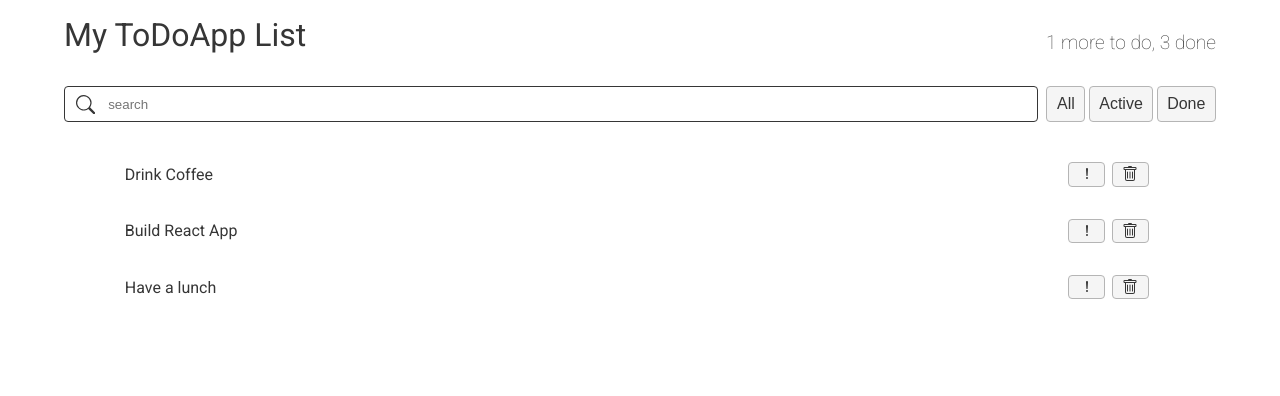
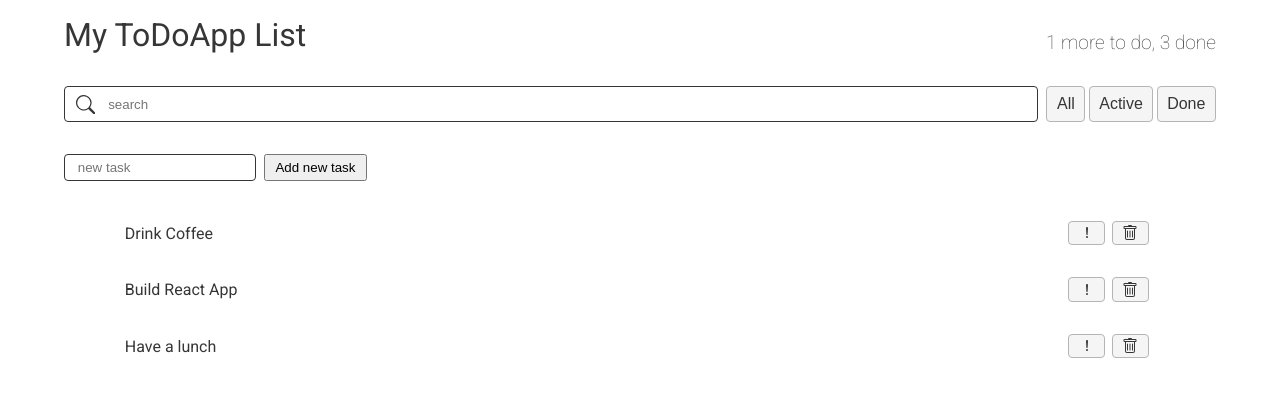
Before and after one commit to anysofronova/react-todo-advanced-app, a React (Create React App) app: page / in a window 1280 px wide. Shown: the top 396 px of the page. Built offline with nearby package versions, Linux system fonts and the light colour scheme.

Commit message:
Delete and Add Tasks

```diff
--- a/package.json
+++ b/package.json
@@ -8,6 +8,7 @@
     "@testing-library/user-event": "^13.5.0",
     "classnames": "^2.3.1",
     "prettier": "^2.6.2",
+    "prop-types": "^15.8.1",
     "react": "^18.1.0",
     "react-dom": "^18.1.0",
     "react-icons": "^4.3.1",
--- a/src/components/App/App.jsx
+++ b/src/components/App/App.jsx
@@ -4,9 +4,11 @@ import SearchPanel from "../SearchPanel/SearchPanel";
 import TodoList from "../TodoList/TodoList";
 import style from "./App.module.css";
 import cn from "classnames";
+import ItemAddForm from "../ItemAddForm/ItemAddForm";
 
-const App = () => {
-  const todoData = [
+class App extends React.Component {
+  state = {
+    todoData: [
       {
         label: "Drink Coffee",
         important: false,
@@ -22,14 +24,40 @@ const App = () => {
         important: false,
         id: 3,
       },
-  ];
+    ],
+  };
+  deleteTask = (id) => {
+    this.setState({
+      ...this.state,
+      todoData: [...this.state.todoData].filter((item) => item.id !== id),
+    });
+  };
+  addTask = (text) => {
+    const newId = this.state.todoData.length
+      ? this.state.todoData[this.state.todoData.length - 1].id + 1
+      : 0;
+    this.setState({
+      ...this.state,
+      todoData: [
+        ...this.state.todoData,
+        {
+          label: text,
+          important: false,
+          id: newId,
+        },
+      ],
+    });
+  };
+  render() {
     return (
       <div className={cn(style.App)}>
         <AppHeader toDo={1} done={3} />
         <SearchPanel />
-      <TodoList todoData={todoData} />
+        <ItemAddForm addTask={this.addTask} />
+        <TodoList todoData={this.state.todoData} deleteTask={this.deleteTask} />
       </div>
     );
-};
+  }
+}
 
 export default App;
--- /dev/null
+++ b/src/components/ItemAddForm/ItemAddForm.jsx
@@ -0,0 +1,27 @@
+import React, { useState } from "react";
+import style from "./ItemAddForm.module.css";
+import cn from "classnames";
+
+const ItemAddForm = ({ addTask }) => {
+  const [task, setTask] = useState("");
+  const onAddTask = (e) => {
+    e.preventDefault();
+    addTask(task);
+    setTask("");
+  };
+
+  return (
+    <form onSubmit={onAddTask}>
+      <input
+        type="text"
+        className={cn(style.input)}
+        placeholder={"new task"}
+        value={task}
+        onChange={(e) => setTask(e.currentTarget.value)}
+      />
+      <button className={cn(style.btn)}>Add new task</button>
+    </form>
+  );
+};
+
+export default ItemAddForm;
--- /dev/null
+++ b/src/components/ItemAddForm/ItemAddForm.module.css
@@ -0,0 +1,13 @@
+.input {
+  padding: 0.3rem 0 0.3rem 0.8rem;
+  outline: none;
+  border: 1px solid var(--grey-dark);
+  border-radius: 4px;
+  margin-right: 0.5rem;
+}
+
+.btn {
+  line-height: 1;
+  padding: 0.3rem 0.6rem;
+  cursor: pointer;
+}
--- a/src/components/TodoList/TodoList.jsx
+++ b/src/components/TodoList/TodoList.jsx
@@ -3,14 +3,14 @@ import TodoListItem from "../TodoListItem/TodoListItem";
 import style from "./TodoList.module.css";
 import cn from "classnames";
 
-const TodoList = ({ todoData }) => {
+const TodoList = ({ todoData, deleteTask }) => {
   return (
     <ul className={cn(style.TodoList)}>
       {todoData.map((task) => {
-        const { id, ...taskInfo } = task;
+        const { id } = task;
         return (
           <li key={id} className={cn(style.listItem)}>
-            <TodoListItem {...taskInfo} />
+            <TodoListItem {...task} deleteTask={deleteTask} />
           </li>
         );
       })}
--- a/src/components/TodoListItem/TodoListItem.jsx
+++ b/src/components/TodoListItem/TodoListItem.jsx
@@ -19,8 +19,11 @@ export default class TodoListItem extends React.Component {
       return { important: !important };
     });
   };
+  onDeleteTask = () => {
+    this.props.deleteTask(this.props.id);
+  };
   render() {
-    const { label, id, onDeleted } = this.props;
+    const { label } = this.props;
     const { done, important } = this.state;
     return (
       <div className={cn(style.TodoListItem)}>
@@ -38,7 +41,7 @@ export default class TodoListItem extends React.Component {
         <button className={cn(style.btn, "btn")} onClick={this.onImportantTask}>
           <BsExclamationLg />
         </button>
-        <button className={cn(style.btn, "btn")} onClick={() => onDeleted(id)}>
+        <button className={cn(style.btn, "btn")} onClick={this.onDeleteTask}>
           <BsTrash />
         </button>
       </div>
```
Also changed, not shown: src/components/ItemStatusFilter/ItemStatusFilter.jsx (+4 -4 lines), 1 other file (tests, documents, lock files or other folders). Lines whose indentation alone changed are shown as unchanged.
